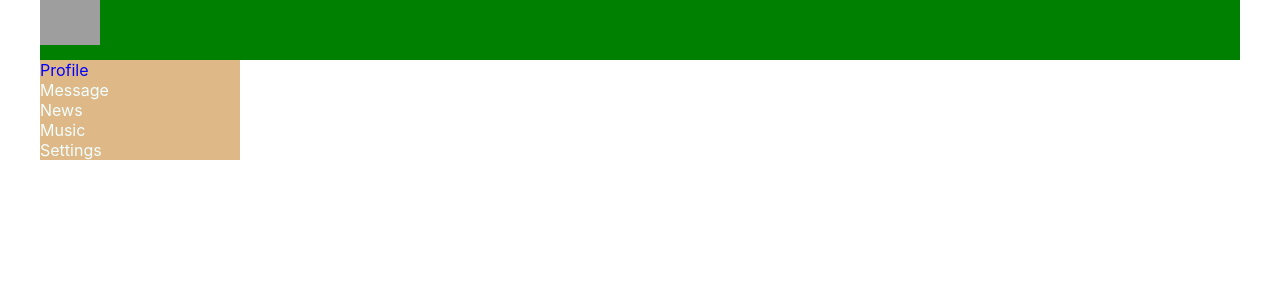
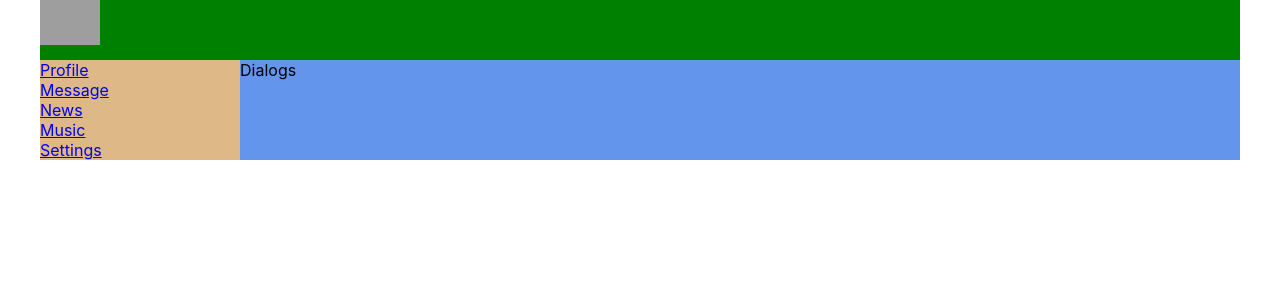
Before and after one commit to Marfein/my-app, a React (Create React App) app: page / in a window 1280 px wide. Shown: the top 300 px of the page. Built offline with nearby package versions, Linux system fonts and the light colour scheme; grey boxes are pictures that could not be loaded.

Commit message:
test 18 les

```diff
--- a/src/App.css
+++ b/src/App.css
@@ -2,9 +2,13 @@
     margin: 0 auto;
     display: grid;
     width: 1200px;
-grid-template-areas: "h h"
-"n c";
+    grid-template-areas: "h h" "n c";
     grid-template-rows: 60px 1fr;
     grid-template-columns: 2fr 10fr;
     /*grid-gap:10p;*/
 }
+
+.app-wrapper-content {
+    grid-area: c;
+    background-color: cornflowerblue;
+}
--- a/src/App.js
+++ b/src/App.js
@@ -1,16 +1,18 @@
 import React from 'react';
 import './App.css';
-import Header from './components/Header/Header'
+import Header from './components/Header/Header';
 import Navbar from './components/Navbar/Navbar';
 /*import Profile from './components/Profile/Profile';*/
+import Dialogs from './components/Dialogs/Dialogs';
 
 const App = () => {
-  return (
-    <div className='app-wrapper'>
-      <Header />
-      <Navbar />
-      {/*<Profile />*/}
-    </div>
-  );
+    return (
+        <div className='app-wrapper'>
+            <Header/>
+            <Navbar/>
+            {/*<Profile />*/}
+            <div className='app-wrapper-content'><Dialogs/></div>
+        </div>
+    );
 }
 export default App;
--- /dev/null
+++ b/src/components/Dialogs/Dialogs.jsx
@@ -0,0 +1,10 @@
+import React from 'react';
+import s from'./Dialogs.module.css';
+const Dialogs = (props) => {
+    return (
+        <div>
+            Dialogs
+        </div>
+    )
+}
+export default Dialogs;
--- a/src/components/Navbar/Navbar.jsx
+++ b/src/components/Navbar/Navbar.jsx
@@ -4,11 +4,11 @@ import s from './Navbar.module.css';
 const Navbar = () => {
     return (
         <nav className={s.nav}>
-            <div className={`${s.item} ${s.active}`}> <a>Profile</a> </div>
-            <div className={s.item}> <a>Message</a> </div>
-            <div className={s.item}> <a>News</a> </div>
-            <div className={s.item}> <a>Music</a> </div>
-            <div className={s.item}> <a>Settings</a> </div>
+            <div className={`${s.item} ${s.active}`}> <a href='/Profile'>Profile</a> </div>
+            <div className={s.item}> <a href='/Message'>Message</a> </div>
+            <div className={s.item}> <a href='/News'>News</a> </div>
+            <div className={s.item}> <a href='/Music'>Music</a> </div>
+            <div className={s.item}> <a href='/Settings'>Settings</a> </div>
         </nav>
     );
 }
```
Also changed, not shown: src/components/Dialogs/Dialogs.module.css (added). Lines whose indentation alone changed are shown as unchanged.
